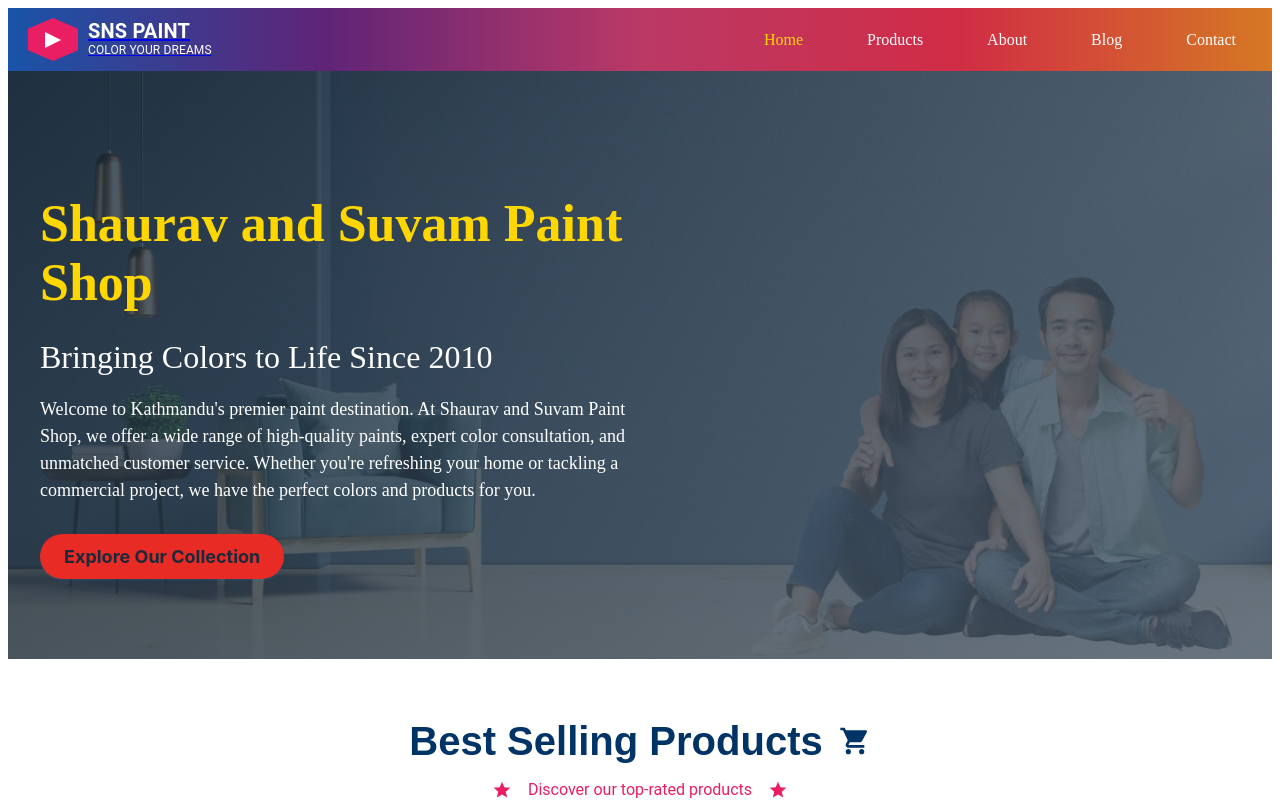
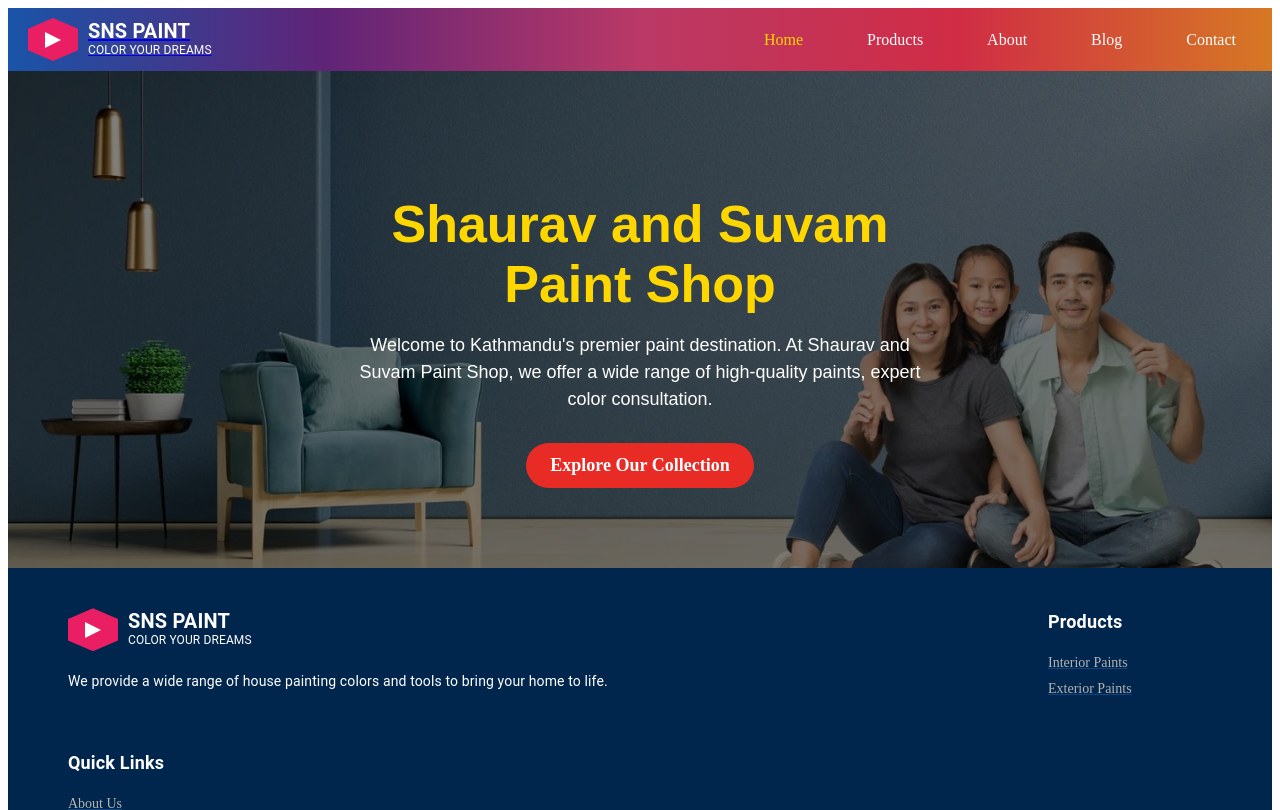
Before and after one commit to tabinash123/paint-shop-next-js, a Next.js app: page / in a window 1280 px wide. Shown: the top 810 px of the page. Built offline with nearby package versions, Linux system fonts and the light colour scheme.

Commit message:
17 updatet

```diff
--- a/package.json
+++ b/package.json
@@ -9,7 +9,7 @@
     "lint": "next lint"
   },
   "dependencies": {
-    "@ant-design/icons": "^5.3.7",
+    "@ant-design/icons": "^5.4.0",
     "@emotion/react": "^11.11.4",
     "@emotion/styled": "^11.11.5",
     "@mui/icons-material": "^5.15.20",
--- a/src/conponents/hompage/Homepage.js
+++ b/src/conponents/hompage/Homepage.js
@@ -2,20 +2,16 @@ import { useState, useEffect } from 'react';
 import Head from 'next/head';
 import dynamic from 'next/dynamic';
 import Intro from './heroSection/HeroSection';
-import CategorySection from './categorySection/CategorySection';
-import BestSellingProducts from './bestSellingProducts/BestSellingProducts';
+// import CategorySection from './categorySection/CategorySection';
+// import BestSellingProducts from './bestSellingProducts/BestSellingProducts';
 // Dynamically import larger components
-const WhyChooseUsSection = dynamic(() => import('./whyChooseUs/WhyToChooseUs'), { ssr: true });
-const Blog = dynamic(() => import('../Blog'), { ssr: true });
-const FAQ = dynamic(() => import('./FAQ'), { ssr: true });
+// const WhyChooseUsSection = dynamic(() => import('./whyChooseUs/WhyToChooseUs'), { ssr: true });
+// const Blog = dynamic(() => import('../Blog'), { ssr: true });
+// const FAQ = dynamic(() => import('./FAQ'), { ssr: true });
 
 const Homepage = ({ businessInfo }) => {
-  const [isLoaded, setIsLoaded] = useState(false);
 
-  useEffect(() => {
-    setIsLoaded(true);
-    // Add any analytics code here
-  }, []);
+
 
   return (
     <>
@@ -53,15 +49,15 @@ const Homepage = ({ businessInfo }) => {
         </script>
       </Head>
       <Intro />
-      {isLoaded && (
-        <>
-          <BestSellingProducts />
+
+
+          {/* <BestSellingProducts />
           <WhyChooseUsSection />
           <CategorySection />
           <Blog />
-          <FAQ />
-        </>
-      )}
+          <FAQ /> */}
+
+
     </>
   );
 }
--- a/src/conponents/hompage/heroSection/HeroSection.js
+++ b/src/conponents/hompage/heroSection/HeroSection.js
@@ -1,7 +1,6 @@
 import React from 'react';
 import styled from 'styled-components';
-import { Button } from 'antd';
-import BackgroundImage from '../../../../public/assets/hero3.PNG';
+import BackgroundImage from '../../../../public/assets/hero3.png';
 
 const HeroSection = styled.section`
   background-image: url(${BackgroundImage.src});
@@ -9,11 +8,9 @@ const HeroSection = styled.section`
   background-position: center;
   color: white;
   padding: 60px 0;
-  // min-height: 500px;
   display: flex;
   align-items: center;
   position: relative;
-
   &::before {
     content: '';
     position: absolute;
@@ -21,11 +18,9 @@ const HeroSection = styled.section`
     left: 0;
     right: 0;
     bottom: 0;
-    background: linear-gradient(135deg, rgba(26, 42, 58, 0.8) 0%, rgba(74, 90, 106, 0.8) 100%);
+    background: rgba(0, 0, 0, 0.5); // Adding a dark overlay for better text visibility
   }
-
   @media (min-width: 768px) {
-    // min-height: 600px;
     padding: 80px 0;
   }
 `;
@@ -40,15 +35,14 @@ const Container = styled.div`
 
 const HeroContent = styled.div`
   max-width: 100%;
-
+  text-align: center;
   @media (min-width: 768px) {
     max-width: 70%;
+    margin: 0 auto;
   }
-
   @media (min-width: 1024px) {
     max-width: 60%;
   }
-
   @media (min-width: 1200px) {
     max-width: 50%;
   }
@@ -59,14 +53,10 @@ const ShopName = styled.h1`
   font-weight: bold;
   margin-bottom: 15px;
   color: #ffd700;
-      font-family: 'Graphik-Regular' !important;
-
-
-
+  font-family: 'Graphik-Regular', sans-serif !important;
   @media (min-width: 768px) {
     font-size: 44px;
   }
-
   @media (min-width: 1024px) {
     font-size: 52px;
   }
@@ -76,69 +66,48 @@ const Tagline = styled.h2`
   font-size: 24px;
   font-weight: normal;
   margin-bottom: 20px;
-      font-family: 'Graphik-Regular' !important;
-
-
+  font-family: 'Graphik-Regular', sans-serif !important;
   @media (min-width: 768px) {
     font-size: 28px;
   }
-
   @media (min-width: 1024px) {
     font-size: 32px;
   }
 `;
 
 const Description = styled.p`
-  font-size: 15px;
+  font-size: 18px;
   margin-bottom: 25px;
-      font-size: 18px;
-    // color: #000;
-    font-family: 'Graphik-Regular' !important;
-    line-height: 27px;
-    margin-bottom: 0;
-
+  font-family: 'Graphik-Regular', sans-serif !important;
+  line-height: 27px;
   @media (min-width: 768px) {
     font-size: 17px;
     margin-bottom: 30px;
-    font-family: 'Graphik-Regular' !important;
   }
-
   @media (min-width: 1024px) {
     font-size: 18px;
-    font-family: 'Graphik-Regular' !important;
   }
 `;
 
-const CTAButton = styled(Button)`
+const CTAButton = styled.a`
+  display: inline-block;
   background-color: #E92B26;
-      float: left;
-    padding: 12px 10px;
-    border-radius: 40px;
-    border: unset;
-    font-size: 19px;
-    background-color: #E92B26;
-    color: #fff;
-  border-color: #ffd700;
-  color: #1a2a3a;
+  color: #fff;
+  text-decoration: none;
+  border-radius: 40px;
+  font-size: 16px;
   font-weight: bold;
-  font-size: 16px;
-  height: auto;
-  padding: 10px 20px;
-
+  padding: 12px 24px;
+  transition: all 0.3s ease;
+  &:hover, &:focus {
+    background-color: #f0c800;
+    color: #1a2a3a;
+  }
   @media (min-width: 768px) {
     font-size: 17px;
-    padding: 11px 22px;
   }
-
   @media (min-width: 1024px) {
     font-size: 18px;
-    padding: 12px 24px;
-  }
-
-  &:hover, &:focus {
-    background-color: #f0c800;
-    border-color: #f0c800;
-    color: #1a2a3a;
   }
 `;
 
@@ -148,14 +117,11 @@ const Hero = () => {
       <Container>
         <HeroContent>
           <ShopName>Shaurav and Suvam Paint Shop</ShopName>
-          <Tagline>Bringing Colors to Life Since 2010</Tagline>
           <Description>
             Welcome to Kathmandu's premier paint destination. At Shaurav and Suvam Paint Shop,
-            we offer a wide range of high-quality paints, expert color consultation, and
-            unmatched customer service. Whether you're refreshing your home or tackling a
-            commercial project, we have the perfect colors and products for you.
+            we offer a wide range of high-quality paints, expert color consultation.
           </Description>
-          <CTAButton type="primary">Explore Our Collection</CTAButton>
+          <CTAButton href="procucts">Explore Our Collection</CTAButton>
         </HeroContent>
       </Container>
     </HeroSection>
```
Also changed, not shown: 1 other file (tests, documents, lock files or other folders).
